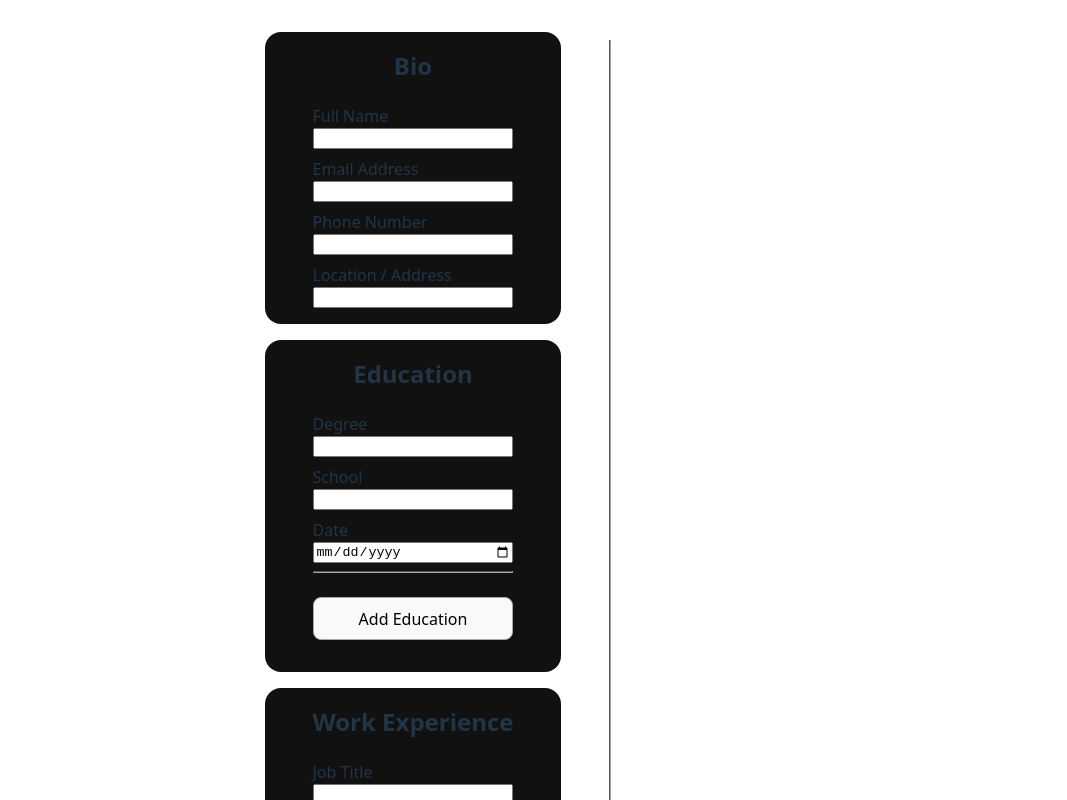
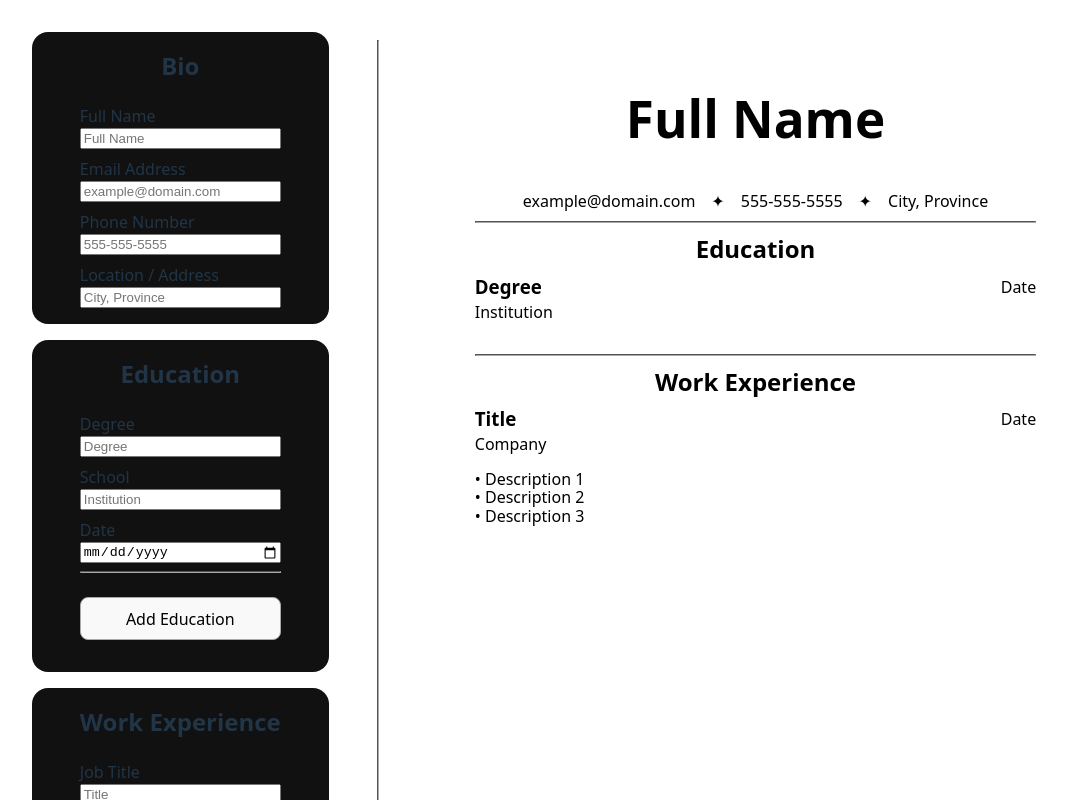
Before and after one commit to Pandemolyum/odin-cv-app, a React (Vite) app: page / in a window 1280 px wide. Shown: the top 800 px of the page, without its empty margins (130-1197 px from the left). Built offline with nearby package versions, Linux system fonts and the light colour scheme.

Commit message:
Add placeholders input fields and resume output

```diff
--- a/src/components/education.jsx
+++ b/src/components/education.jsx
@@ -7,6 +7,7 @@ export default function Education({ id, count }) {
                     type="text"
                     id={"educ" + count + "degree"}
                     name={"educ" + count + "degree"}
+                    placeholder="Degree"
                 />
             </div>
             <div className="textInput">
@@ -15,6 +16,7 @@ export default function Education({ id, count }) {
                     type="text"
                     id={"educ" + count + "school"}
                     name={"educ" + count + "school"}
+                    placeholder="Institution"
                 />
             </div>
             <div className="textInput">
@@ -23,6 +25,7 @@ export default function Education({ id, count }) {
                     type="date"
                     id={"educ" + count + "date"}
                     name={"educ" + count + "date"}
+                    placeholder="Jan 2023 - Dec 2025"
                 />
             </div>
             <hr />
--- a/src/components/form.jsx
+++ b/src/components/form.jsx
@@ -34,19 +34,39 @@ export default function Form({ handleSubmit }) {
                 <h2>Bio</h2>
                 <div className="textInput">
                     <label htmlFor="fullname">Full Name</label>
-                    <input type="text" id="fullname" name="fullname" />
+                    <input
+                        type="text"
+                        id="fullname"
+                        name="fullname"
+                        placeholder="Full Name"
+                    />
                 </div>
                 <div className="textInput">
                     <label htmlFor="email">Email Address</label>
-                    <input type="email" id="email" name="email" />
+                    <input
+                        type="email"
+                        id="email"
+                        name="email"
+                        placeholder="example@domain.com"
+                    />
                 </div>
                 <div className="textInput">
                     <label htmlFor="phone">Phone Number</label>
-                    <input type="tel" id="phone" name="phone" />
+                    <input
+                        type="tel"
+                        id="phone"
+                        name="phone"
+                        placeholder="555-555-5555"
+                    />
                 </div>
                 <div className="textInput">
                     <label htmlFor="location">Location / Address</label>
-                    <input type="text" id="location" name="location" />
+                    <input
+                        type="text"
+                        id="location"
+                        name="location"
+                        placeholder="City, Province"
+                    />
                 </div>
             </section>
             <section>
--- a/src/components/resume.jsx
+++ b/src/components/resume.jsx
@@ -2,8 +2,21 @@ export default function Resume({ submitData }) {
     let educ = [];
     let work = [];
     if (submitData === null) {
-        return null;
-    } else {
+        submitData = {
+            fullname: "Full Name",
+            email: "example@domain.com",
+            phone: "555-555-5555",
+            location: "City, Province",
+            educ1degree: "Degree",
+            educ1date: "Date",
+            educ1school: "Institution",
+            work1title: "Title",
+            work1company: "Company",
+            work1date: "Date",
+            work1desc: "• Description 1\n• Description 2\n• Description 3",
+        };
+    }
+
     let count = 1;
     while (submitData["educ" + count + "degree"]) {
         educ = [
@@ -29,7 +42,6 @@ export default function Resume({ submitData }) {
             />,
         ];
         count++;
-        }
     }
 
     return (
--- a/src/components/work.jsx
+++ b/src/components/work.jsx
@@ -7,6 +7,7 @@ export default function Work({ id, count }) {
                     type="text"
                     id={"work" + count + "title"}
                     name={"work" + count + "title"}
+                    placeholder="Title"
                 />
             </div>
             <div className="textInput">
@@ -15,6 +16,7 @@ export default function Work({ id, count }) {
                     type="text"
                     id={"work" + count + "company"}
                     name={"work" + count + "company"}
+                    placeholder="Company"
                 />
             </div>
             <div className="textInput">
@@ -23,6 +25,7 @@ export default function Work({ id, count }) {
                     type="date"
                     id={"work" + count + "date"}
                     name={"work" + count + "date"}
+                    placeholder="Jan 2025 - Now"
                 />
             </div>
             <div className="textInput">
@@ -30,6 +33,7 @@ export default function Work({ id, count }) {
                 <textarea
                     id={"work" + count + "desc"}
                     name={"work" + count + "desc"}
+                    placeholder="• Description 1&#10;• Description 2&#10;• Description 3"
                 />
             </div>
             <hr />
```
Lines whose indentation alone changed are shown as unchanged.
